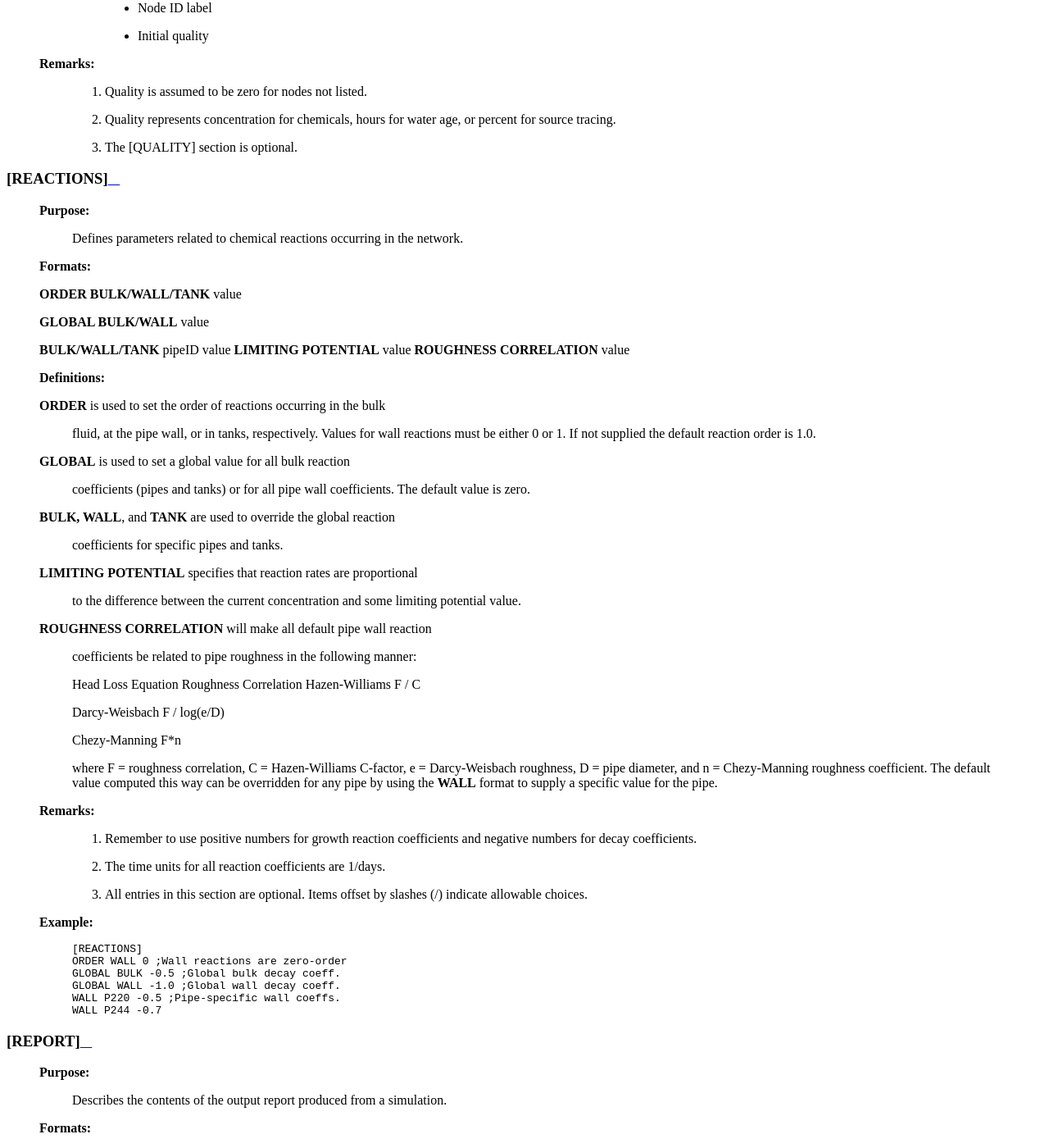
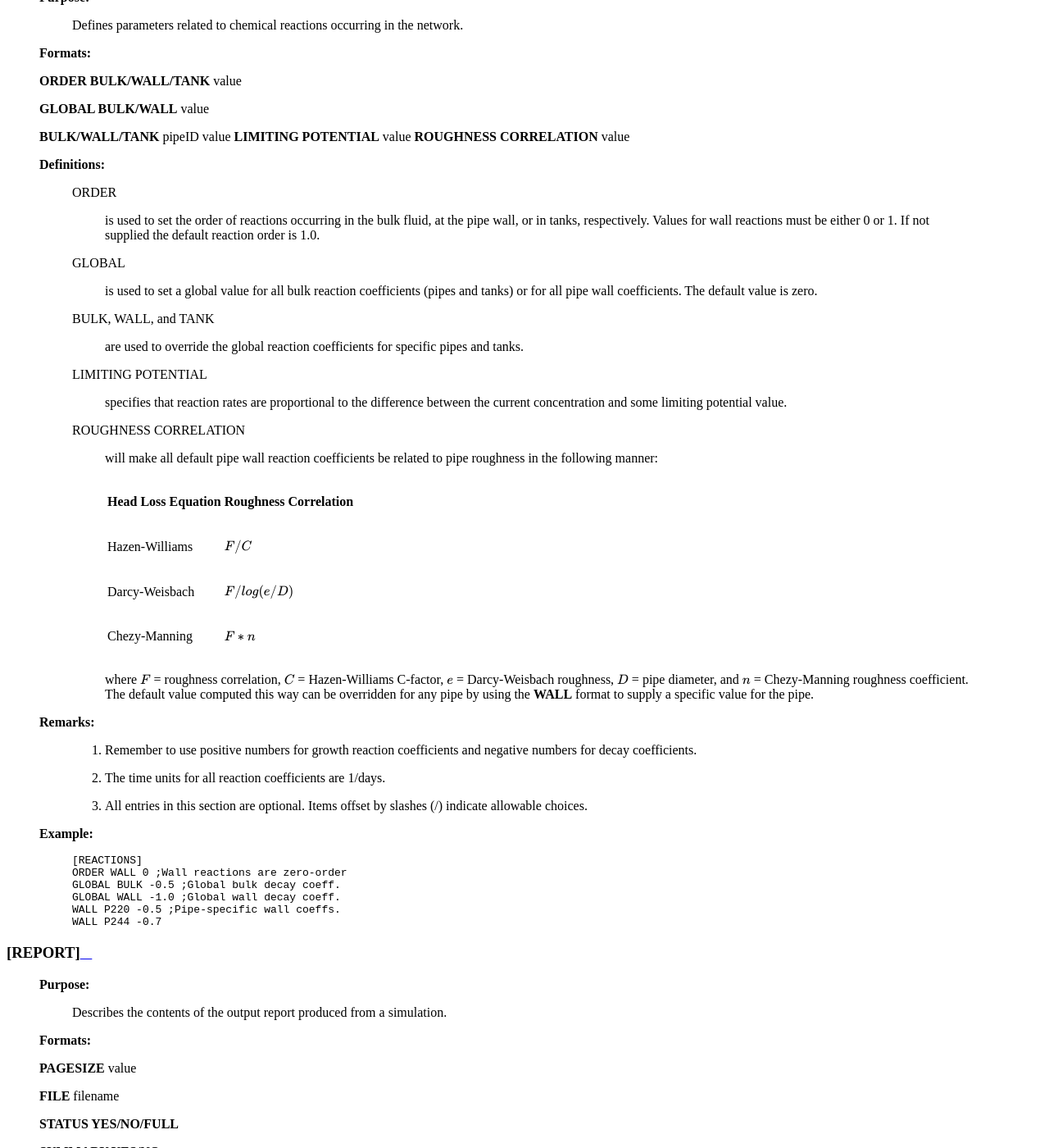
Before and after one commit to USEPA/epanet-manual, a Sphinx documentation site: the page built from docs/input_keywords.rst, in a window 1280 px wide and 1400 px high, scrolled down 12274 px. Shown: the whole window at 82% size. Built offline with Sphinx 7.4.7 and the Read the Docs theme 2.0.0, drawn with Linux system fonts in a browser that asks for light colours; some of the changed text lies outside the part shown.

```diff
--- a/docs/input_keywords.rst
+++ b/docs/input_keywords.rst
@@ -1,6 +1,7 @@
 .. raw:: latex
 
     \clearpage
+
 
 
 [BACKDROP]
@@ -22,19 +23,23 @@
 
  **Definitions:**
 
- **DIMENSIONS** provides the X and Y coordinates of the lower-left and
-   upper-right corners of the map’s bounding rectangle. Defaults are the
-   extents of the nodal coordinates supplied in the [COORDINATES]
-   section.
-
- **UNITS** specifies the units that the map’s dimensions are given in.
-   Default is NONE.
-
- **FILE** is the name of the file that contains the backdrop image.
-
- **OFFSET** lists the X and Y distance that the upper-left corner of
-   the backdrop image is offset from the upper-left corner of the map’s
-   bounding rectangle. Default is zero offset.
+   DIMENSIONS
+     provides the X and Y coordinates of the lower-left and
+     upper-right corners of the map’s bounding rectangle. Defaults are the
+     extents of the nodal coordinates supplied in the [COORDINATES]
+     section.
+
+   UNITS
+     specifies the units that the map’s dimensions are given in.
+     Default is NONE.
+
+   FILE
+     is the name of the file that contains the backdrop image.
+
+   OFFSET
+     lists the X and Y distance that the upper-left corner of
+     the backdrop image is offset from the upper-left corner of the map’s
+     bounding rectangle. Default is zero offset.
 
  **Remarks:**
 
@@ -44,6 +49,8 @@
   b. Only Windows Enhanced Metafiles and bitmap files can be used as
      backdrops.
 
+
+
 [CONTROLS]
 ----------------------
 
@@ -173,9 +156,6 @@
 
    ::
 
-
-
-
      [COORDINATES]
 
      ;Node X-Coord. Y-Coord
@@ -184,6 +164,7 @@
 
       1 10023 128
       2 10056 95
+
 
 
 [CURVES]
@@ -255,6 +236,8 @@ c. If the input file will be used with the Windows version of EPANET,
 
       E1 3000 65
 
+
+
 [DEMANDS]
 ------------------------
 
@@ -305,6 +288,8 @@ c. If the input file will be used with the Windows version of EPANET,
       J1 25 102 ;School
       J256 50 101 ;Domestic
 
+
+
 [EMITTERS]
 ------------------------
 
@@ -338,6 +323,8 @@ c. If the input file will be used with the Windows version of EPANET,
 
   e. An [EMITTERS] section is optional.
 
+
+
 [ENERGY]
 ------------------------
 
@@ -390,6 +377,7 @@ c. If the input file will be used with the Windows version of EPANET,
      time-of-day pattern PUMP 23 PRICE 0.10 ;Overrides price for Pump 23
 
      PUMP 23 EFFIC E23 ;Assigns effic. curve to Pump 23
+
 
 
 [JUNCTIONS]
@@ -438,6 +426,8 @@ c. If the input file will be used with the Windows version of EPANET,
       J2 120 10 ;Uses default demand pattern
       J3 115 ;No demand at this junction
 
+
+
 [LABELS]
 ------------------------
 
@@ -484,6 +474,8 @@ c. If the input file will be used with the Windows version of EPANET,
       1230 3459 “Pump 1”
       34.57 12.75 “North Tank” T22
 
+
+
 [MIXING]
 ------------------------
 
@@ -535,6 +527,8 @@ c. If the input file will be used with the Windows version of EPANET,
      ;----------------------- T12 LIFO
 
      T23 2COMP 0.2
+
+
 
 [OPTIONS]
 ------------------------
@@ -695,6 +689,8 @@ c. If the input file will be used with the Windows version of EPANET,
     QUALITY TRACE Tank23
     UNBALANCED CONTINUE 10
 
+
+
 [PATTERNS]
 ------------------------
 
@@ -742,6 +738,8 @@ c. If the input file will be used with the Windows version of EPANET,
       P2 1 1 1 1
       P2 0 0 1
 
+
+
 [PIPES]
 ------------------------
 
@@ -797,6 +795,8 @@ c. If the input file will be used with the Windows version of EPANET,
       P2 J3 J2 600 6 110 0 CV
       P3 J1 J10 1000 12 120
 
+
+
 [PUMPS]
 ------------------------
 
@@ -848,6 +848,8 @@ c. If the input file will be used with the Windows version of EPANET,
       Pump2 N121 N55 HEAD Curve1 SPEED 1.2
       Pump3 N22 N23 POWER 100
 
+
+
 [QUALITY]
 ------------------------
 
@@ -874,6 +876,8 @@ c. If the input file will be used with the Windows version of EPANET,
 
   c. The [QUALITY] section is optional.
 
+
+
 [REACTIONS]
 ------------------------
 
@@ -893,36 +897,41 @@ c. If the input file will be used with the Windows version of EPANET,
 
  **Definitions:**
 
- **ORDER** is used to set the order of reactions occurring in the bulk
-   fluid, at the pipe wall, or in tanks, respectively. Values for wall
-   reactions must be either 0 or 1. If not supplied the default reaction
-   order is 1.0.
-
- **GLOBAL** is used to set a global value for all bulk reaction
-   coefficients (pipes and tanks) or for all pipe wall coefficients. The
-   default value is zero.
-
- **BULK, WALL**, and **TANK** are used to override the global reaction
-   coefficients for specific pipes and tanks.
-
- **LIMITING POTENTIAL** specifies that reaction rates are proportional
-   to the difference between the current concentration and some limiting
-   potential value.
-
- **ROUGHNESS CORRELATION** will make all default pipe wall reaction
-   coefficients be related to pipe roughness in the following manner:
-
-   Head Loss Equation Roughness Correlation Hazen-Williams F / C
-
-   Darcy-Weisbach F / log(e/D)
-
-   Chezy-Manning F*n
-
-   where F = roughness correlation, C = Hazen-Williams C-factor, e =
-   Darcy-Weisbach roughness, D = pipe diameter, and n = Chezy-Manning
-   roughness coefficient. The default value computed this way can be
-   overridden for any pipe by using the **WALL** format to supply a
-   specific value for the pipe.
+   ORDER
+     is used to set the order of reactions occurring in the bulk
+     fluid, at the pipe wall, or in tanks, respectively. Values for wall
+     reactions must be either 0 or 1. If not supplied the default reaction
+     order is 1.0.
+
+   GLOBAL
+     is used to set a global value for all bulk reaction coefficients (pipes
+     and tanks) or for all pipe wall coefficients. The default value is zero.
+
+   BULK, WALL, and TANK
+     are used to override the global reaction coefficients for specific pipes
+     and tanks.
+
+   LIMITING POTENTIAL
+     specifies that reaction rates are proportional to the difference between
+     the current concentration and some limiting potential value.
+
+   ROUGHNESS CORRELATION
+     will make all default pipe wall reaction coefficients be related to pipe
+     roughness in the following manner:
+
+     ==================  =====================
+     Head Loss Equation  Roughness Correlation
+     ==================  =====================
+     Hazen-Williams      :math:`F / C`
+     Darcy-Weisbach      :math:`F / log(e/D)`
+     Chezy-Manning       :math:`F*n`
+     ==================  =====================
+
+     where :math:`F` = roughness correlation, :math:`C` = Hazen-Williams C-factor,
+     :math:`e` = Darcy-Weisbach roughness, :math:`D` = pipe diameter, and
+     :math:`n` = Chezy-Manning roughness coefficient. The default value computed
+     this way can be overridden for any pipe by using the **WALL** format to
+     supply a specific value for the pipe.
 
  **Remarks:**
 
@@ -947,6 +956,8 @@ c. If the input file will be used with the Windows version of EPANET,
       WALL P220 -0.5 ;Pipe-specific wall coeffs.
       WALL P244 -0.7
 
+
+
 [REPORT]
 ------------------------
 
@@ -977,37 +988,44 @@ c. If the input file will be used with the Windows version of EPANET,
 
  **Definitions:**
 
- **PAGESIZE** sets the number of lines written per page of the output
-   report. The default is 0, meaning that no line limit per page is in
-   effect.
-
- **FILE** supplies the name of a file to which the output report will
-   be written (ignored by the Windows version of EPANET).
-
- **STATUS** determines whether a hydraulic status report should be
-   generated. If **YES** is selected the report will identify all
-   network components that change status during each time step of the
-   simulation. If **FULL** is selected, then the status report will also
-   include information from each trial of each hydraulic analysis. This
-   level of detail is only useful for de-bugging networks that become
-   hydraulically unbalanced. The default is **NO**.
-
- **SUMMARY** determines whether a summary table of number of network
-   components and key analysis options is generated. The default is
-   **YES**.
-
- **ENERGY** determines if a table reporting average energy usage and
-   cost for each pump is provided. The default is NO.
-
- **NODES** identifies which nodes will be reported on. You can either
-   list individual node ID labels or use the keywords **NONE** or
-   **ALL**. Additional **NODES** lines can be used to continue the list.
-   The default is **NONE**.
-
- **LINKS** identifies which links will be reported on. You can either
-   list individual link ID labels or use the keywords **NONE** or
-   **ALL**. Additional **LINKS** lines can be used to continue the list.
-   The default is **NONE**.
+   PAGESIZE
+     sets the number of lines written per page of the output
+     report. The default is 0, meaning that no line limit per page is in
+     effect.
+
+   FILE
+     supplies the name of a file to which the output report will
+     be written (ignored by the Windows version of EPANET).
+
+   STATUS
+     determines whether a hydraulic status report should be
+     generated. If **YES** is selected the report will identify all
+     network components that change status during each time step of the
+     simulation. If **FULL** is selected, then the status report will also
+     include information from each trial of each hydraulic analysis. This
+     level of detail is only useful for de-bugging networks that become
+     hydraulically unbalanced. The default is **NO**.
+
+   SUMMARY
+     determines whether a summary table of number of network
+     components and key analysis options is generated. The default is
+     **YES**.
+
+   ENERGY
+     determines if a table reporting average energy usage and
+     cost for each pump is provided. The default is NO.
+
+   NODES
+     identifies which nodes will be reported on. You can either
+     list individual node ID labels or use the keywords **NONE** or
+     **ALL**. Additional **NODES** lines can be used to continue the list.
+     The default is **NONE**.
+
+   LINKS
+     identifies which links will be reported on. You can either
+     list individual link ID labels or use the keywords **NONE** or
+     **ALL**. Additional **LINKS** lines can be used to continue the list.
+     The default is **NONE**.
 
    The “parameter” reporting option is used to identify which quantities
    are reported on, how many decimal places are displayed, and what kind
@@ -1086,6 +1104,8 @@ c. If the input file will be used with the Windows version of EPANET,
       F-FACTOR PRECISION 4
       VELOCITY ABOVE 3.0
 
+
+
 [RESERVOIRS]
 ------------------------
 
@@ -1129,6 +1149,8 @@ c. If the input file will be used with the Windows version of EPANET,
        R1 512 ;Head stays constant
        R2 120 Pat1 ;Head varies with time
 
+
+
 [RULES]
 ------------------------
 
@@ -1153,17 +1175,10 @@ c. If the input file will be used with the Windows version of EPANET,
  **PRIORITY** value
 
    where:
-
-+---------------+---+--------------------------------------------------+
-|    ruleID     | = |    an ID label assigned to the rule              |
-+===============+===+==================================================+
-|    conditon_n | = |    a condition clause                            |
-+---------------+---+--------------------------------------------------+
-|    action_n   | = |    an action clause                              |
-+---------------+---+--------------------------------------------------+
-|    Priority   | = |    a priority value (e.g., a number from 1 to 5) |
-+---------------+---+--------------------------------------------------+
-
+     | ruleID  = an ID label assigned to the rule
+     | conditon_n = a condition clause
+     | action_n = an action clause
+     | Priority = a priority value (e.g., a number from 1 to 5)
 
 
 **Condition Clause Format:**
@@ -1336,6 +1351,8 @@ c. The **PRIORITY** value is used to determine which rule applies when
       IF SYSTEM CLOCKTIME >= 6 PM OR SYSTEM CLOCKTIME < 8 AM AND TANK 1
       LEVEL BELOW 14 THEN PUMP 335 STATUS IS OPEN
 
+
+
 [SOURCES]
 ------------------------
 
@@ -1435,6 +1452,8 @@ c. The **PRIORITY** value is used to determine which rule applies when
       N1 CONCEN 1.2 Pat1 ;Concentration varies with time N44 MASS 12
       ;Constant mass injection
 
+
+
 [STATUS]
 ------------------------
 
@@ -1491,6 +1510,8 @@ c. The **PRIORITY** value is used to determine which rule applies when
       PRV1 OPEN ;PRV1 forced open
 
       ;(overrides normal operation)
+
+
 
 [TAGS]
 ------------------------
@@ -1539,6 +1560,7 @@ c. The **PRIORITY** value is used to determine which rule applies when
       LINK 202 PVC-1985
 
 
+
 [TANKS]
 ------------------------
 
@@ -1603,6 +1625,8 @@ c. The **PRIORITY** value is used to determine which rule applies when
 
     T2 100 15 5 25 1 0 VC1
 
+
+
 [TIMES]
 ------------------------
 
@@ -1635,48 +1659,55 @@ c. The **PRIORITY** value is used to determine which rule applies when
 
  **Definitions:**
 
-   **DURATION** is the duration of the simulation. Use 0 to run a single
-   period snapshot analysis. The default is 0.
-
-   **HYDRAULIC TIMESTEP** determines how often a new hydraulic state of
-   the network is computed. If greater than either the **PATTERN** or
-   **REPORT** time step it will be automatically reduced. The default is
-   1 hour.
-
-   **QUALITY TIMESTEP** is the time step used to track changes in water
-   quality throughout the network. The default is 1/10 of the hydraulic
-   time step.
-
-   **RULE TIMESTEP** is the time step used to check for changes in
-   system status due to activation of rule-based controls between
-   hydraulic time steps. The default is 1/10 of the hydraulic time step.
-
-   **PATTERN TIMESTEP** is the interval between time periods in all time
-   patterns. The default is 1 hour.
-
-   **PATTERN START** is the time offset at which all patterns will
-   start. For example, a value of 6 hours would start the simulation
-   with each pattern in the time period that corresponds to hour 6. The
-   default is 0.
-
-   **REPORT TIMESTEP** sets the time interval between which output
-   results are reported. The default is 1 hour.
-
-   **REPORT START** is the length of time into the simulation at which
-   output results begin to be reported. The default is 0.
-
-   **START CLOCKTIME** is the time of day (e.g., 3:00 PM) at which the
-   simulation begins. The default is 12:00 AM midnight.
-
-   **STATISTIC** determines what kind of statistical post-processing
-   should be done on the time series of simulation results generated.
-   **AVERAGED** reports a set of time-averaged results,
-   **MINIMUM**  reports only the minimum values,
-   **MAXIMUM** the maximum values, and
-   **RANGE** reports the difference between the minimum and maximum
-   values.
-   **NONE** reports the full time series for all quantities for
-   all nodes and links and is the default.
+   DURATION
+     is the duration of the simulation. Use 0 to run a single
+     period snapshot analysis. The default is 0.
+
+   HYDRAULIC TIMESTEP
+     determines how often a new hydraulic state of
+     the network is computed. If greater than either the **PATTERN** or
+     **REPORT** time step it will be automatically reduced. The default is
+     1 hour.
+
+   QUALITY TIMESTEP
+     is the time step used to track changes in water
+     quality throughout the network. The default is 1/10 of the hydraulic
+     time step.
+
+   RULE TIMESTEP
+     is the time step used to check for changes in
+     system status due to activation of rule-based controls between
+     hydraulic time steps. The default is 1/10 of the hydraulic time step.
+
+   PATTERN TIMESTEP
+     is the interval between time periods in all time
+     patterns. The default is 1 hour.
+
+   PATTERN START
+     is the time offset at which all patterns will
+     start. For example, a value of 6 hours would start the simulation
+     with each pattern in the time period that corresponds to hour 6. The
+     default is 0.
+
+   REPORT TIMESTEP
+     sets the time interval between which output
+     results are reported. The default is 1 hour.
+
+   REPORT START
+     is the length of time into the simulation at which
+     output results begin to be reported. The default is 0.
+
+   START CLOCKTIME
+     is the time of day (e.g., 3:00 PM) at which the
+     simulation begins. The default is 12:00 AM midnight.
+
+   STATISTIC
+     determines what kind of statistical post-processing should be done on the
+     time series of simulation results generated. **AVERAGED** reports a set
+     of time-averaged results, **MINIMUM** reports only the minimum values,
+     **MAXIMUM** the maximum values, and **RANGE** reports the difference
+     between the minimum and maximum values. **NONE** reports the full time
+     series for all quantities for all nodes and links and is the default.
 
  **Remarks:**
 
@@ -1702,6 +1733,8 @@ c. The **PRIORITY** value is used to determine which rule applies when
      STATISTIC AVERAGED
      START CLOCKTIME 6:00 AM
 
+
+
 [TITLE]
 ------------------------
 
@@ -1716,6 +1749,7 @@ c. The **PRIORITY** value is used to determine which rule applies when
  **Remarks:**
 
    The [TITLE] section is optional.
+
 
 
 [VALVES]
@@ -1763,6 +1797,7 @@ c. The **PRIORITY** value is used to determine which rule applies when
 
   b. Shutoff valves and check valves are considered to be part of a pipe,
      not a separate control valve component (see [PIPES])
+
 
 
 [VERTICES]
```
Also changed, not shown: other parts of docs/input_keywords.rst (+12 -36 lines), docs/C_command_line_EPANET.rst (+4 -7 lines).
